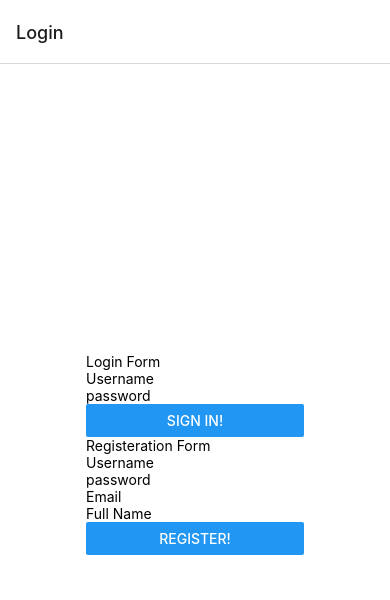
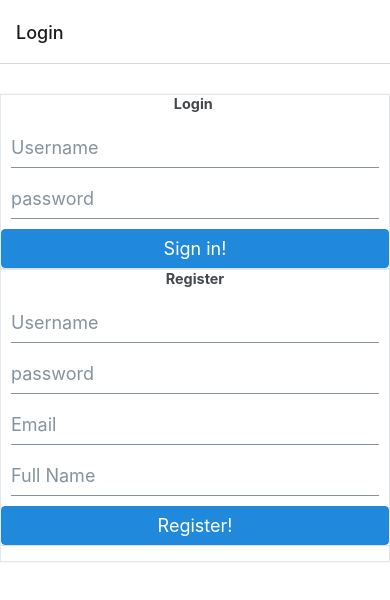
Before and after one commit to anish0123/wbma-example, a React Native app: screen /Home in a window 390 px wide. Shown: the top 600 px of the page. Built offline with nearby package versions, Linux system fonts and the light colour scheme.

Commit message:
styling done for login, home page

```diff
--- a/components/ListItem.js
+++ b/components/ListItem.js
@@ -1,29 +1,43 @@
 import React from 'react';
 import PropTypes from 'prop-types';
-import {StyleSheet, Text, View, TouchableOpacity, Image} from 'react-native';
+import {StyleSheet, View, Image} from 'react-native';
 import {uploadsUrl} from '../utils/variables';
+import {Card, ListItem as RNEListItem, Button} from '@rneui/themed';
 
 const ListItem = ({singleMedia, navigation}) => {
   const item = singleMedia;
   return (
-    <TouchableOpacity
-      onPress={() => {
-        navigation.navigate('Single', item);
-      }}
-    >
-      <View style={styles.main}>
-        <Image
-          style={styles.image}
-          source={{uri: uploadsUrl + item.thumbnails?.w160}}
-        />
-        <View style={styles.info}>
-          <Text style={{fontSize: 20, color: 'rgb(255,255,255)'}}>
-            {item.title}
-          </Text>
-          <Text style={{color: '#D3D3D3'}}>{item.description}</Text>
+    <View styles={styles.details}>
+      <Card containerStyle={styles.main}>
+        <View style={styles.view}>
+          <Image
+            source={{uri: uploadsUrl + item.thumbnails?.w160}}
+            style={styles.image}
+          />
+          <View style={styles.text}>
+            <RNEListItem containerStyle={styles.listItem}>
+              <RNEListItem.Title containerStyle={{margin: 0, padding: 0}}>
+                {item.title}
+              </RNEListItem.Title>
+            </RNEListItem>
+            <RNEListItem containerStyle={styles.listItem}>
+              <RNEListItem.Subtitle numberOfLines={1}>
+                {item.description}
+              </RNEListItem.Subtitle>
+            </RNEListItem>
+          </View>
+          <View style={styles.button}>
+            <Button
+              title="View"
+              onPress={() => {
+                navigation.navigate('Single', item);
+              }}
+              radius={'sm'}
+            />
+          </View>
         </View>
-      </View>
-    </TouchableOpacity>
+      </Card>
+    </View>
   );
 };
 
@@ -33,29 +47,33 @@ ListItem.propTypes = {
 };
 
 const styles = StyleSheet.create({
+  details: {
+    flex: 1,
+    margin: 0,
+    padding: 0,
+  },
   main: {
-    flex: 1,
+    margin: 0,
+  },
+  listItem: {
+    margin: 0,
+    padding: 0,
+  },
+  view: {
     flexDirection: 'row',
-    height: 150,
-    width: 400,
-    justifyContent: 'center',
-    backgroundColor: '#242834',
-    marginTop: 10,
+    width: '60%',
   },
   image: {
-    flex: 1,
-    width: 100,
-    height: 100,
-    marginTop: 25,
-    marginRight: 10,
-    marginLeft: 10,
-    borderBottomLeftRadius: 60,
+    width: '30%',
+    height: 60,
   },
-  info: {
-    flex: 1,
-    width: 100,
-    marginRight: 30,
-    justifyContent: 'center',
+  text: {
+    marginLeft: 20,
+  },
+  button: {
+    position: 'absolute',
+    marginLeft: 300,
+    marginTop: 15,
   },
 });
 
--- a/components/LoginForm.js
+++ b/components/LoginForm.js
@@ -1,9 +1,10 @@
 import React, {useContext} from 'react';
-import {Text, View, Button, TextInput} from 'react-native';
+import {StyleSheet, Text} from 'react-native';
 import {MainContext} from '../contexts/MainContext';
 import {useAuthentication} from '../hooks/ApiHooks';
 import AsyncStorage from '@react-native-async-storage/async-storage';
 import {Controller, useForm} from 'react-hook-form';
+import {Button, Card, Input} from '@rneui/themed';
 
 const LoginForm = (props) => {
   const {setIsLoggedIn, setUser} = useContext(MainContext);
@@ -34,13 +35,13 @@ const LoginForm = (props) => {
     }
   };
   return (
-    <View>
-      <Text>Login Form</Text>
+    <Card containerStyle={styles.main}>
+      <Card.Title>Login </Card.Title>
       <Controller
         control={control}
         rules={{required: true, minLength: 3}}
         render={({field: {onChange, onBlur, value}}) => (
-          <TextInput
+          <Input
             placeholder="Username"
             onBlur={onBlur}
             onChangeText={onChange}
@@ -57,7 +58,7 @@ const LoginForm = (props) => {
         control={control}
         rules={{required: true, minLength: 5}}
         render={({field: {onChange, onBlur, value}}) => (
-          <TextInput
+          <Input
             placeholder="password"
             onBlur={onBlur}
             onChangeText={onChange}
@@ -68,9 +69,25 @@ const LoginForm = (props) => {
         name="password"
       />
       {errors.password && <Text>Password (min. 5 chars) is required</Text>}
-      <Button title="Sign in!" onPress={handleSubmit(logIn)} />
-    </View>
+      <Button
+        onPress={handleSubmit(logIn)}
+        radius={'sm'}
+        containerStyle={{
+          width: '100%',
+        }}
+      >
+        Sign in!
+      </Button>
+    </Card>
   );
 };
 
+const styles = StyleSheet.create({
+  main: {
+    width: '100%',
+    margin: 0,
+    padding: 0,
+  },
+});
+
 export default LoginForm;
--- a/components/RegisterForm.js
+++ b/components/RegisterForm.js
@@ -1,7 +1,8 @@
 import React from 'react';
-import {Text, View, Button, TextInput} from 'react-native';
+import {StyleSheet, Text} from 'react-native';
 import {Controller, useForm} from 'react-hook-form';
 import {useUser} from '../hooks/ApiHooks';
+import {Button, Card, Input} from '@rneui/themed';
 
 const RegisterForm = (props) => {
   const {postUser} = useUser();
@@ -29,13 +30,13 @@ const RegisterForm = (props) => {
     }
   };
   return (
-    <View>
-      <Text>Registeration Form</Text>
+    <Card containerStyle={styles.main}>
+      <Card.Title>Register</Card.Title>
       <Controller
         control={control}
         rules={{required: true, minLength: 3}}
         render={({field: {onChange, onBlur, value}}) => (
-          <TextInput
+          <Input
             placeholder="Username"
             onBlur={onBlur}
             onChangeText={onChange}
@@ -52,7 +53,7 @@ const RegisterForm = (props) => {
         control={control}
         rules={{required: true, minLength: 5}}
         render={({field: {onChange, onBlur, value}}) => (
-          <TextInput
+          <Input
             placeholder="password"
             onBlur={onBlur}
             onChangeText={onChange}
@@ -67,7 +68,7 @@ const RegisterForm = (props) => {
         control={control}
         rules={{required: true, minLength: 3}}
         render={({field: {onChange, onBlur, value}}) => (
-          <TextInput
+          <Input
             placeholder="Email"
             onBlur={onBlur}
             onChangeText={onChange}
@@ -81,7 +82,7 @@ const RegisterForm = (props) => {
         control={control}
         rules={{minLength: 3}}
         render={({field: {onChange, onBlur, value}}) => (
-          <TextInput
+          <Input
             placeholder="Full Name"
             onBlur={onBlur}
             onChangeText={onChange}
@@ -94,9 +95,30 @@ const RegisterForm = (props) => {
         <Text>min length is 3 characters</Text>
       )}
 
-      <Button title="Register!" onPress={handleSubmit(register)} />
-    </View>
+      <Button
+        onPress={handleSubmit(register)}
+        radius={'sm'}
+        containerStyle={{
+          width: '100%',
+        }}
+      >
+        Register!
+      </Button>
+      <Card.Divider containerStyle={styles.divider} />
+    </Card>
   );
 };
 
+const styles = StyleSheet.create({
+  main: {
+    width: '100%',
+    margin: 0,
+    padding: 0,
+  },
+  divider: {
+    margin: 0,
+    padding: 0,
+  },
+});
+
 export default RegisterForm;
--- a/views/Home.js
+++ b/views/Home.js
@@ -1,36 +1,10 @@
-import {
-  StyleSheet,
-  SafeAreaView,
-  Platform,
-  ImageBackground,
-  View,
-  Text,
-} from 'react-native';
+import {StyleSheet, SafeAreaView, Platform, View} from 'react-native';
 import List from '../components/List';
 import PropTypes from 'prop-types';
-import {Settings} from 'react-native-feather';
-
-const Header = () => {
-  return (
-    <View style={styles.header}>
-      <ImageBackground
-        source={require('../assets/westie.jpeg')}
-        style={styles.bgImage}
-        imageStyle={{
-          borderBottomRightRadius: 40,
-          borderBottomLeftRadius: 40,
-        }}
-      ></ImageBackground>
-      <Settings stroke="black" width={32} height={32} style={styles.settings} />
-      <Text style={styles.hello}> Hello from a cute dog!</Text>
-    </View>
-  );
-};
 
 const Home = ({navigation}) => {
   return (
     <SafeAreaView style={styles.container}>
-      <Header />
       <View style={styles.main}>
         <List navigation={navigation} />
       </View>
@@ -45,29 +19,6 @@ const styles = StyleSheet.create({
     paddingTop: Platform.OS === 'android' ? 30 : 0,
     marginTop: 0,
   },
-  header: {
-    flex: 2,
-  },
-  bgImage: {
-    width: '100%',
-    height: '100%',
-  },
-  hello: {
-    fontSize: 20,
-    fontWeight: 'larger',
-    position: 'absolute',
-    bottom: 5,
-    left: 20,
-    backgroundColor: 'rgba(255,255,255,0.5)',
-  },
-  settings: {
-    position: 'absolute',
-    right: 30,
-    top: 15,
-  },
-  main: {
-    flex: 4,
-  },
 });
 
 Home.propTypes = {
--- a/views/Login.js
+++ b/views/Login.js
@@ -5,13 +5,13 @@ import {
   Platform,
   StyleSheet,
   TouchableOpacity,
-  View,
 } from 'react-native';
 import {MainContext} from '../contexts/MainContext';
 import AsyncStorage from '@react-native-async-storage/async-storage';
 import {useUser} from '../hooks/ApiHooks';
 import LoginForm from '../components/LoginForm';
 import RegisterForm from '../components/RegisterForm';
+import {Card} from '@rneui/themed';
 
 const Login = () => {
   const {setIsLoggedIn, setUser} = useContext(MainContext);
@@ -47,6 +47,19 @@ const Login = () => {
         <RegisterForm />
       </KeyboardAvoidingView>
     </TouchableOpacity>
+    /*  <TouchableOpacity
+        onPress={() => Keyboard.dismiss()}
+        style={{flex: 1}}
+        activeOpacity={1}
+      >
+        <KeyboardAvoidingView
+          behavior={Platform.OS === 'ios' ? 'padding' : 'height'}
+          style={styles.container}
+        >
+          <LoginForm />
+          <RegisterForm />
+        </KeyboardAvoidingView>
+      </TouchableOpacity> */
   );
 };
 
@@ -55,7 +68,7 @@ const styles = StyleSheet.create({
     flex: 1,
     backgroundColor: '#fff',
     alignItems: 'center',
-    justifyContent: 'center',
+    paddingTop: 30,
   },
 });
 
--- a/views/Profile.js
+++ b/views/Profile.js
@@ -1,5 +1,5 @@
 import React, {useContext, useEffect, useState} from 'react';
-import {Text, Button, Image} from 'react-native';
+import {Button} from 'react-native';
 import {MainContext} from '../contexts/MainContext';
 import AsyncStorage from '@react-native-async-storage/async-storage';
 import {useTag} from '../hooks/ApiHooks';
```
